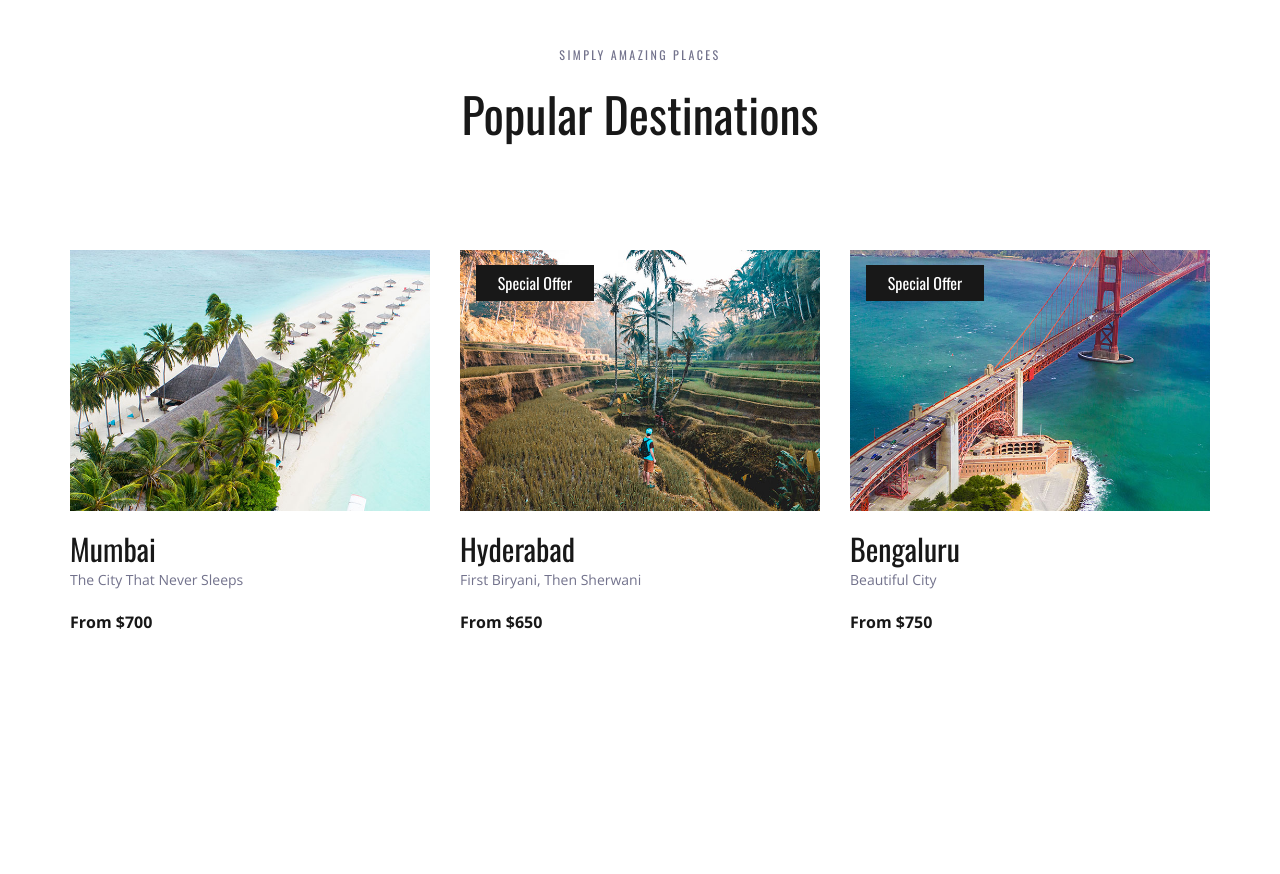
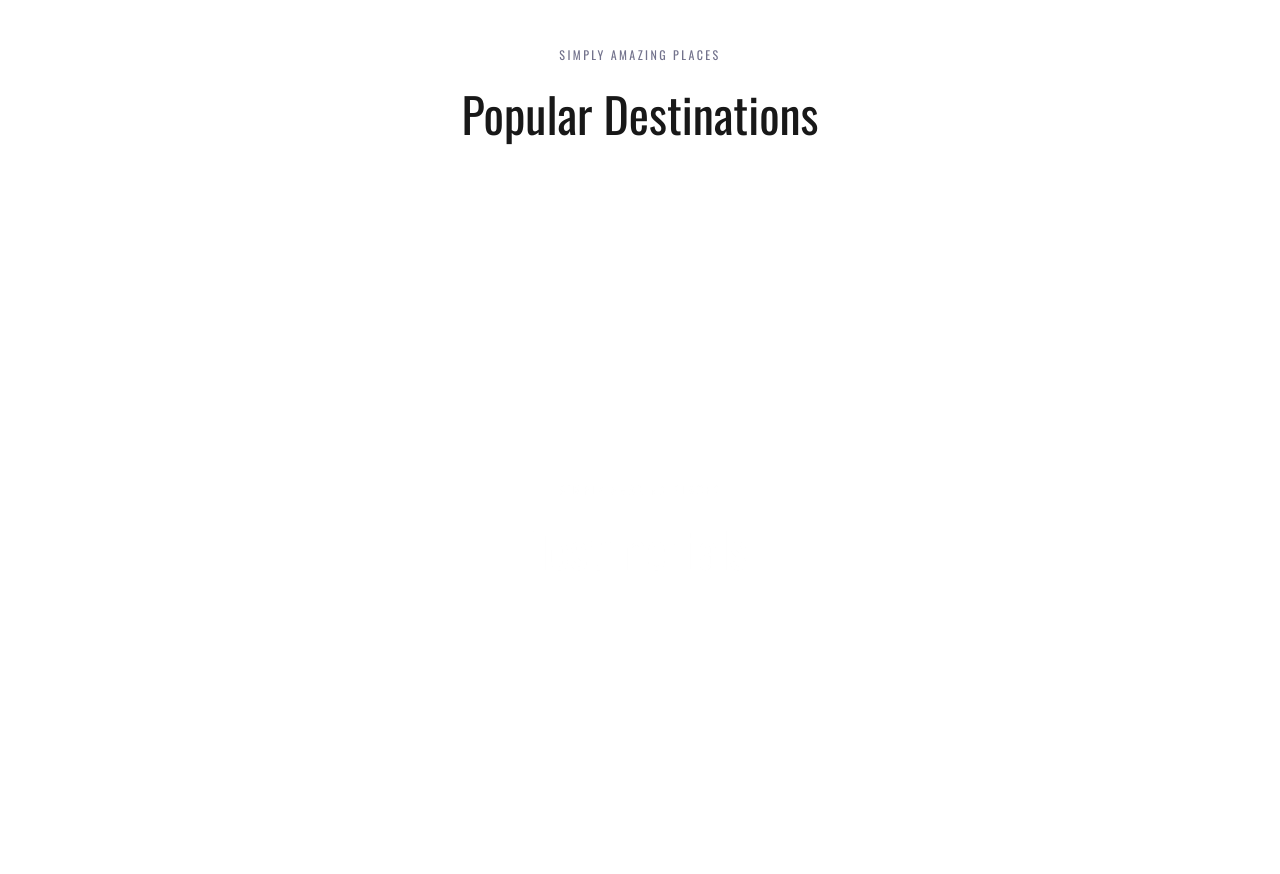
Before and after one commit to antoniolins/telusko, a Django app: page / in a window 1280 px wide. Shown: the part 1235-2109 px from the top of the page. Run offline with Django 3.2, Linux system fonts and the light colour scheme; data that the repository does not hold is empty; some libraries are stand-ins or nearby versions.

Commit message:
Fetch data from database to view

```diff
--- a/telusko/settings.py
+++ b/telusko/settings.py
@@ -133,3 +133,6 @@ STATICFILES_DIRS = [
     os.path.join(BASE_DIR, 'static')
 ]
 STATIC_ROOT = os.path.join(BASE_DIR, 'assets')
+
+MEDIA_URL = '/media/'
+MEDIA_ROOT = os.path.join(BASE_DIR, 'media')
--- a/telusko/urls.py
+++ b/telusko/urls.py
@@ -16,8 +16,12 @@ Including another URLconf
 
 from django.contrib import admin
 from django.urls import path, include
+from django.conf import settings
+from django.conf.urls.static import static
 
 urlpatterns = [
     path('', include('travello.urls')),
     path('admin/', admin.site.urls),
 ]
+
+urlpatterns = urlpatterns + static(settings.MEDIA_URL, document_root=settings.MEDIA_ROOT)
--- a/templates/index.html
+++ b/templates/index.html
@@ -285,7 +285,8 @@
 							<!-- Destination -->
 							<div class="destination item">
 								<div class="destination_image">
-									<img src="{{baseUrl}}/{{dest.img}}" alt="">
+									<img src="{{dest.img.url}}" alt="">
+
 									{% if dest.offer %}
 									<div class="spec_offer text-center"><a href="#">Special Offer</a></div>
 									{% endif %}
@@ -599,4 +600,5 @@
 	<script src="{% static 'plugins/parallax-js-master/parallax.min.js' %}"></script>
 	<script src="{% static 'js/custom.js' %}"></script>
 </body>
+
 </html>
--- a/travello/models.py
+++ b/travello/models.py
@@ -10,3 +10,6 @@ class Destination(models.Model):
     desc = models.TextField()
     price = models.IntegerField()
     offer = models.BooleanField(default=False)
+
+    def __str__(self):
+        return self.name
--- a/travello/views.py
+++ b/travello/views.py
@@ -6,27 +6,29 @@ from .models import Destination
 
 def index(request):
 
-    dest1 = Destination()
-    dest1.name = 'Mumbai'
-    dest1.desc = 'The City That Never Sleeps'
-    dest1.img = 'destination_1.jpg'
-    dest1.price = 700
-    dest1.offer = False
+#   dest1 = Destination()
+#    dest1.name = 'Mumbai'
+#    dest1.desc = 'The City That Never Sleeps'
+#    dest1.img = 'destination_1.jpg'
+#    dest1.price = 700
+#    dest1.offer = False
+#
+#    dest2 = Destination()
+#    dest2.name = 'Hyderabad'
+#    dest2.desc = 'First Biryani, Then Sherwani'
+#    dest2.img = 'destination_2.jpg'
+#    dest2.price = 650
+#    dest2.offer = True
+#
+#    dest3 = Destination()
+#    dest3.name = 'Bengaluru'
+#    dest3.desc = 'Beautiful City'
+#   dest3.img = 'destination_3.jpg'
+#    dest3.price = 750
+#    dest3.offer = True
 
-    dest2 = Destination()
-    dest2.name = 'Hyderabad'
-    dest2.desc = 'First Biryani, Then Sherwani'
-    dest2.img = 'destination_2.jpg'
-    dest2.price = 650
-    dest2.offer = True
+#    dests = [dest1, dest2, dest3]
 
-    dest3 = Destination()
-    dest3.name = 'Bengaluru'
-    dest3.desc = 'Beautiful City'
-    dest3.img = 'destination_3.jpg'
-    dest3.price = 750
-    dest3.offer = True
-
-    dests = [dest1, dest2, dest3]
+    dests = Destination.objects.all()
 
     return render(request, "index.html", {'dests': dests})
```
